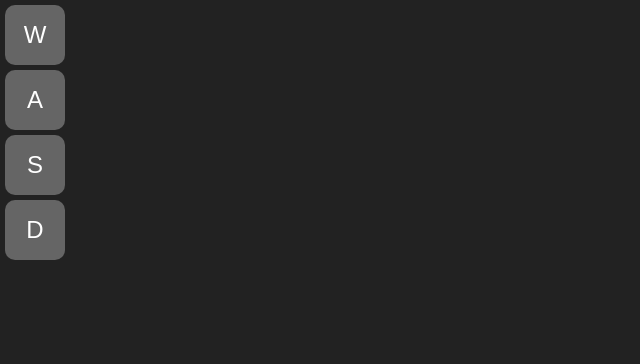
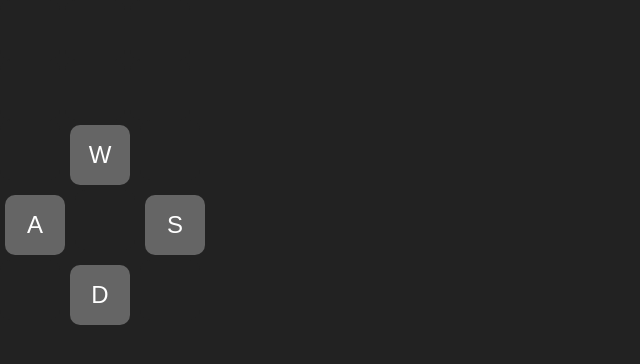
Before and after one commit to jhawgs/HubTVMC, a Flask app: template templates/mobile_index.html in a window 1280 px wide. Shown: the top 364 px of the page, without its empty margins (0-640 px from the left). Run offline with Flask 3, Linux system fonts and the light colour scheme; the template is opened without the code that fills it, so the values that code supplies are empty; parts of the project's set-up code (start-up, migrations or seed data) failed here and were passed over; some libraries are stand-ins or nearby versions.

Commit message:
got wasd

```diff
--- a/templates/mobile_index.html
+++ b/templates/mobile_index.html
@@ -45,6 +45,28 @@
             touch-action: none;
         }
 
+        .deadbutton {
+            width: 60px;
+            height: 60px;
+            margin: 0px;
+            background-color:  #222;
+            display: flex;
+            justify-content: center;
+            align-items: center;
+            color: white;
+            font-size: 24px;
+            border-radius: 10px;
+            cursor: pointer;
+            position: relative;    /* or 'absolute' / 'fixed' */
+            z-index: 9999;
+            touch-action: none;
+        }
+
+        .button-row {
+            display: flex;
+            gap: 5px;               /* Space between A, S, D buttons */
+        }
+
         #swipe-area {
             position: absolute;
             top: 0;
@@ -75,10 +97,25 @@
 </head>
 <body>
 
-    <div id="swipe-area" class="hidden"><div class="button" id="btn-w">W</div>
-    <div class="button" id="btn-a">A</div>
-    <div class="button" id="btn-s">S</div>
-    <div class="button" id="btn-d">D</div></div>
+    <div id="swipe-area" class="hidden">
+        <div class="button-row"><div class="deadbutton"> </div><div class="deadbutton"> </div><div class="deadbutton"> </div></div>
+        <div class="button-row"><div class="deadbutton"> </div><div class="deadbutton"> </div><div class="deadbutton"> </div></div>
+        <div class="button-row">
+            <div class="deadbutton"> </div>
+            <div class="button" id="btn-w">W</div>
+            <div class="deadbutton"> </div>
+        </div>
+        <div class="button-row">
+            <div class="button" id="btn-a">A</div>
+            <div class="deadbutton"> </div>
+            <div class="button" id="btn-s">S</div>
+        </div>
+        <div class="button-row">
+            <div class="deadbutton"> </div>
+            <div class="button" id="btn-d">D</div>
+            <div class="deadbutton"> </div>
+        </div>
+    </div>
 
 
     <script>
```
